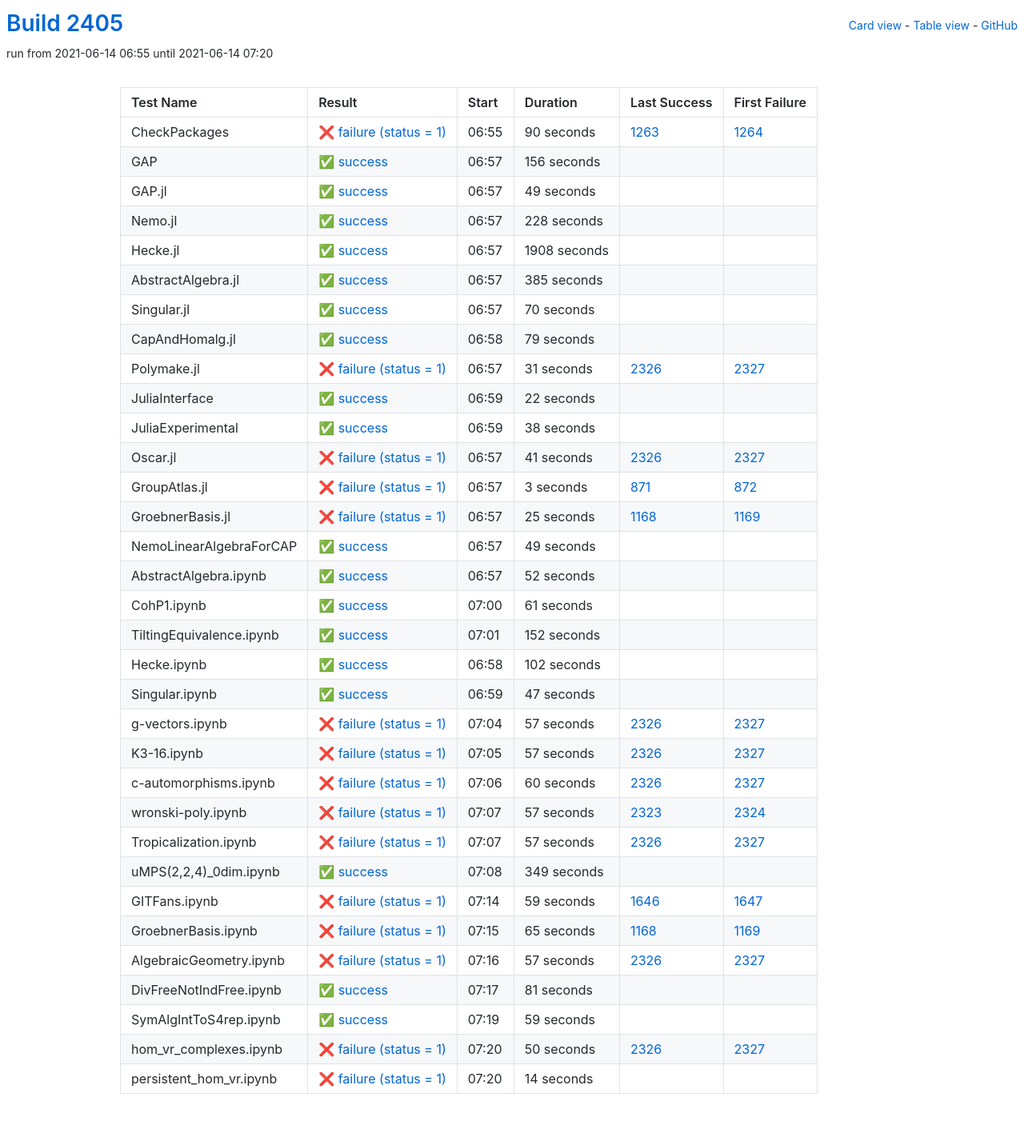
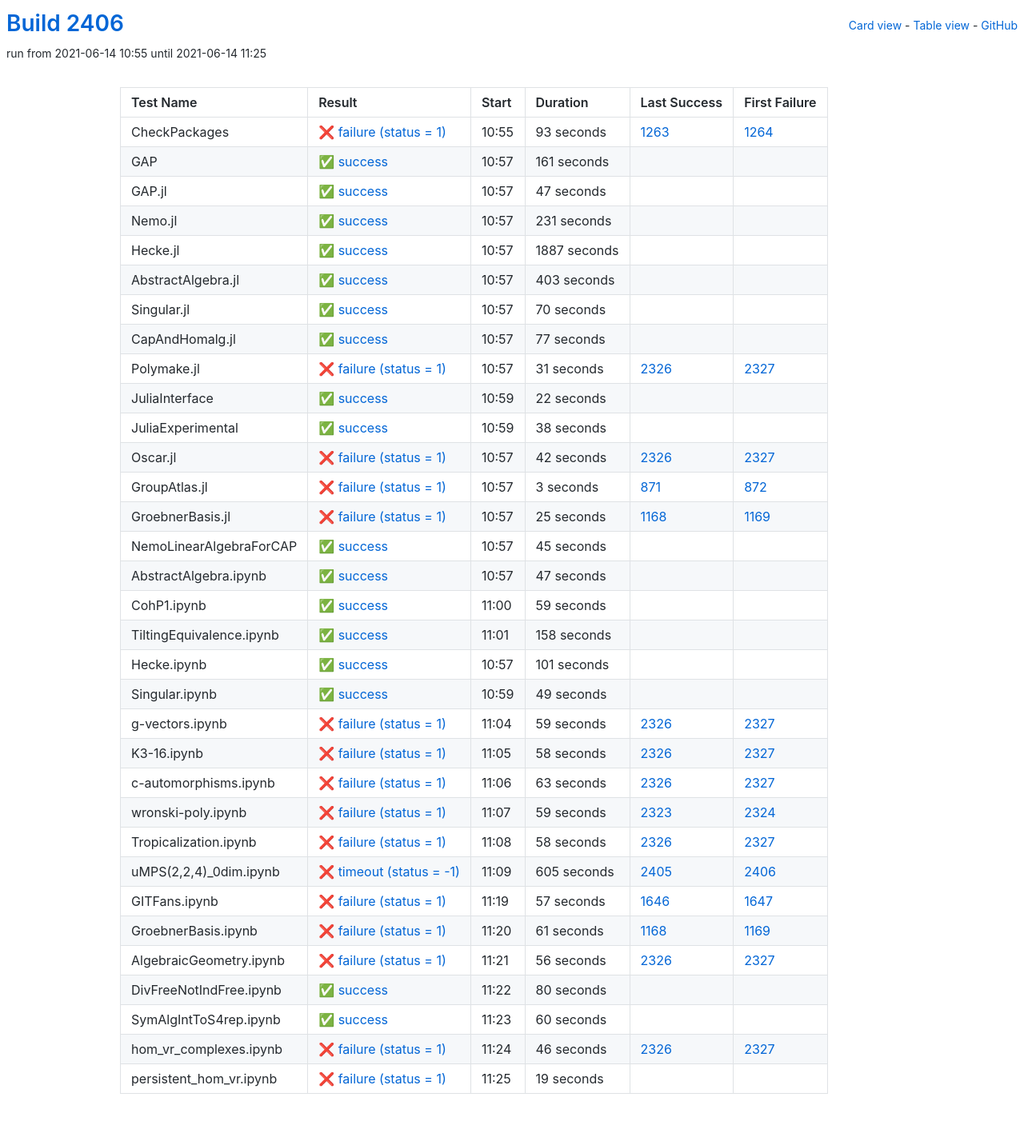
Before and after one commit to oscar-system/oscar-ci-status-stable, a Jekyll site: the page built from table.html, in a window 1280 px wide. Shown: the whole page at 80% size. Built offline with Jekyll 4.4.1, drawn with Linux system fonts in a browser that asks for light colours.

Commit message:
Build #2406

```diff
--- a/_data/ci.yml
+++ b/_data/ci.yml
@@ -1,6 +1,6 @@
 ---
-build: 2405
-build_url: https://oscarci.mathematik.uni-kl.de/job/oscar-stable/2405/
+build: 2406
+build_url: https://oscarci.mathematik.uni-kl.de/job/oscar-stable/2406/
 job: oscar-stable
 organization: oscar-system
 repo: oscar-ci-status-stable
@@ -8,80 +8,80 @@ repourl: https://github.com/oscar-system/oscar-ci-status-stable
 tests:
 - name: CheckPackages
   id: checkpackages
-  log: https://oscarci.mathematik.uni-kl.de/job/oscar-stable/2405/artifact/logs/build-2405/CheckPackages.log
-  start: 2021-06-14 06:55
+  log: https://oscarci.mathematik.uni-kl.de/job/oscar-stable/2406/artifact/logs/build-2406/CheckPackages.log
+  start: 2021-06-14 10:55
   success: false
   exitcode: 1
   status: failure
-  duration: 90
+  duration: 93
   last_success: 1263
   last_success_url: https://oscarci.mathematik.uni-kl.de/job/oscar-stable/1263/
   first_failure: 1264
   first_failure_url: https://oscarci.mathematik.uni-kl.de/job/oscar-stable/1264/
 - name: GAP
   id: gap
-  log: https://oscarci.mathematik.uni-kl.de/job/oscar-stable/2405/artifact/logs/build-2405/GAP.log
-  start: 2021-06-14 06:57
+  log: https://oscarci.mathematik.uni-kl.de/job/oscar-stable/2406/artifact/logs/build-2406/GAP.log
+  start: 2021-06-14 10:57
   success: true
   exitcode: 0
   status: success
-  duration: 156
+  duration: 161
   last_success: false
   last_success_url:
   first_failure: false
   first_failure_url:
 - name: GAP.jl
   id: gap-jl
-  log: https://oscarci.mathematik.uni-kl.de/job/oscar-stable/2405/artifact/logs/build-2405/GAP.jl.log
-  start: 2021-06-14 06:57
+  log: https://oscarci.mathematik.uni-kl.de/job/oscar-stable/2406/artifact/logs/build-2406/GAP.jl.log
+  start: 2021-06-14 10:57
   success: true
   exitcode: 0
   status: success
-  duration: 49
+  duration: 47
   last_success: false
   last_success_url:
   first_failure: false
   first_failure_url:
 - name: Nemo.jl
   id: nemo-jl
-  log: https://oscarci.mathematik.uni-kl.de/job/oscar-stable/2405/artifact/logs/build-2405/Nemo.jl.log
-  start: 2021-06-14 06:57
+  log: https://oscarci.mathematik.uni-kl.de/job/oscar-stable/2406/artifact/logs/build-2406/Nemo.jl.log
+  start: 2021-06-14 10:57
   success: true
   exitcode: 0
   status: success
-  duration: 228
+  duration: 231
   last_success: false
   last_success_url:
   first_failure: false
   first_failure_url:
 - name: Hecke.jl
   id: hecke-jl
-  log: https://oscarci.mathematik.uni-kl.de/job/oscar-stable/2405/artifact/logs/build-2405/Hecke.jl.log
-  start: 2021-06-14 06:57
+  log: https://oscarci.mathematik.uni-kl.de/job/oscar-stable/2406/artifact/logs/build-2406/Hecke.jl.log
+  start: 2021-06-14 10:57
   success: true
   exitcode: 0
   status: success
-  duration: 1908
+  duration: 1887
   last_success: false
   last_success_url:
   first_failure: false
   first_failure_url:
 - name: AbstractAlgebra.jl
   id: abstractalgebra-jl
-  log: https://oscarci.mathematik.uni-kl.de/job/oscar-stable/2405/artifact/logs/build-2405/AbstractAlgebra.jl.log
-  start: 2021-06-14 06:57
+  log: https://oscarci.mathematik.uni-kl.de/job/oscar-stable/2406/artifact/logs/build-2406/AbstractAlgebra.jl.log
+  start: 2021-06-14 10:57
   success: true
   exitcode: 0
   status: success
-  duration: 385
+  duration: 403
   last_success: false
   last_success_url:
   first_failure: false
   first_failure_url:
 - name: Singular.jl
   id: singular-jl
-  log: https://oscarci.mathematik.uni-kl.de/job/oscar-stable/2405/artifact/logs/build-2405/Singular.jl.log
-  start: 2021-06-14 06:57
+  log: https://oscarci.mathematik.uni-kl.de/job/oscar-stable/2406/artifact/logs/build-2406/Singular.jl.log
+  start: 2021-06-14 10:57
   success: true
   exitcode: 0
   status: success
@@ -92,20 +92,20 @@ tests:
   first_failure_url:
 - name: CapAndHomalg.jl
   id: capandhomalg-jl
-  log: https://oscarci.mathematik.uni-kl.de/job/oscar-stable/2405/artifact/logs/build-2405/CapAndHomalg.jl.log
-  start: 2021-06-14 06:58
+  log: https://oscarci.mathematik.uni-kl.de/job/oscar-stable/2406/artifact/logs/build-2406/CapAndHomalg.jl.log
+  start: 2021-06-14 10:57
   success: true
   exitcode: 0
   status: success
-  duration: 79
+  duration: 77
   last_success: false
   last_success_url:
   first_failure: false
   first_failure_url:
 - name: Polymake.jl
   id: polymake-jl
-  log: https://oscarci.mathematik.uni-kl.de/job/oscar-stable/2405/artifact/logs/build-2405/Polymake.jl.log
-  start: 2021-06-14 06:57
+  log: https://oscarci.mathematik.uni-kl.de/job/oscar-stable/2406/artifact/logs/build-2406/Polymake.jl.log
+  start: 2021-06-14 10:57
   success: false
   exitcode: 1
   status: failure
@@ -116,8 +116,8 @@ tests:
   first_failure_url: https://oscarci.mathematik.uni-kl.de/job/oscar-stable/2327/
 - name: JuliaInterface
   id: juliainterface
-  log: https://oscarci.mathematik.uni-kl.de/job/oscar-stable/2405/artifact/logs/build-2405/JuliaInterface.log
-  start: 2021-06-14 06:59
+  log: https://oscarci.mathematik.uni-kl.de/job/oscar-stable/2406/artifact/logs/build-2406/JuliaInterface.log
+  start: 2021-06-14 10:59
   success: true
   exitcode: 0
   status: success
@@ -128,8 +128,8 @@ tests:
   first_failure_url:
 - name: JuliaExperimental
   id: juliaexperimental
-  log: https://oscarci.mathematik.uni-kl.de/job/oscar-stable/2405/artifact/logs/build-2405/JuliaExperimental.log
-  start: 2021-06-14 06:59
+  log: https://oscarci.mathematik.uni-kl.de/job/oscar-stable/2406/artifact/logs/build-2406/JuliaExperimental.log
+  start: 2021-06-14 10:59
   success: true
   exitcode: 0
   status: success
@@ -140,20 +140,20 @@ tests:
   first_failure_url:
 - name: Oscar.jl
   id: oscar-jl
-  log: https://oscarci.mathematik.uni-kl.de/job/oscar-stable/2405/artifact/logs/build-2405/Oscar.jl.log
-  start: 2021-06-14 06:57
+  log: https://oscarci.mathematik.uni-kl.de/job/oscar-stable/2406/artifact/logs/build-2406/Oscar.jl.log
+  start: 2021-06-14 10:57
   success: false
   exitcode: 1
   status: failure
-  duration: 41
+  duration: 42
   last_success: 2326
   last_success_url: https://oscarci.mathematik.uni-kl.de/job/oscar-stable/2326/
   first_failure: 2327
   first_failure_url: https://oscarci.mathematik.uni-kl.de/job/oscar-stable/2327/
 - name: GroupAtlas.jl
   id: groupatlas-jl
-  log: https://oscarci.mathematik.uni-kl.de/job/oscar-stable/2405/artifact/logs/build-2405/GroupAtlas.jl.log
-  start: 2021-06-14 06:57
+  log: https://oscarci.mathematik.uni-kl.de/job/oscar-stable/2406/artifact/logs/build-2406/GroupAtlas.jl.log
+  start: 2021-06-14 10:57
   success: false
   exitcode: 1
   status: failure
@@ -164,8 +164,8 @@ tests:
   first_failure_url: https://oscarci.mathematik.uni-kl.de/job/oscar-stable/872/
 - name: GroebnerBasis.jl
   id: groebnerbasis-jl
-  log: https://oscarci.mathematik.uni-kl.de/job/oscar-stable/2405/artifact/logs/build-2405/GroebnerBasis.jl.log
-  start: 2021-06-14 06:57
+  log: https://oscarci.mathematik.uni-kl.de/job/oscar-stable/2406/artifact/logs/build-2406/GroebnerBasis.jl.log
+  start: 2021-06-14 10:57
   success: false
   exitcode: 1
   status: failure
@@ -176,8 +176,68 @@ tests:
   first_failure_url: https://oscarci.mathematik.uni-kl.de/job/oscar-stable/1169/
 - name: NemoLinearAlgebraForCAP
   id: nemolinearalgebraforcap
-  log: https://oscarci.mathematik.uni-kl.de/job/oscar-stable/2405/artifact/logs/build-2405/NemoLinearAlgebraForCAP.log
-  start: 2021-06-14 06:57
+  log: https://oscarci.mathematik.uni-kl.de/job/oscar-stable/2406/artifact/logs/build-2406/NemoLinearAlgebraForCAP.log
+  start: 2021-06-14 10:57
+  success: true
+  exitcode: 0
+  status: success
+  duration: 45
+  last_success: false
+  last_success_url:
+  first_failure: false
+  first_failure_url:
+- name: AbstractAlgebra.ipynb
+  id: abstractalgebra-ipynb
+  log: https://oscarci.mathematik.uni-kl.de/job/oscar-stable/2406/artifact/logs/build-2406/AbstractAlgebra.ipynb.log
+  start: 2021-06-14 10:57
+  success: true
+  exitcode: 0
+  status: success
+  duration: 47
+  last_success: false
+  last_success_url:
+  first_failure: false
+  first_failure_url:
+- name: CohP1.ipynb
+  id: cohp1-ipynb
+  log: https://oscarci.mathematik.uni-kl.de/job/oscar-stable/2406/artifact/logs/build-2406/CohP1.ipynb.log
+  start: 2021-06-14 11:00
+  success: true
+  exitcode: 0
+  status: success
+  duration: 59
+  last_success: false
+  last_success_url:
+  first_failure: false
+  first_failure_url:
+- name: TiltingEquivalence.ipynb
+  id: tiltingequivalence-ipynb
+  log: https://oscarci.mathematik.uni-kl.de/job/oscar-stable/2406/artifact/logs/build-2406/TiltingEquivalence.ipynb.log
+  start: 2021-06-14 11:01
+  success: true
+  exitcode: 0
+  status: success
+  duration: 158
+  last_success: false
+  last_success_url:
+  first_failure: false
+  first_failure_url:
+- name: Hecke.ipynb
+  id: hecke-ipynb
+  log: https://oscarci.mathematik.uni-kl.de/job/oscar-stable/2406/artifact/logs/build-2406/Hecke.ipynb.log
+  start: 2021-06-14 10:57
+  success: true
+  exitcode: 0
+  status: success
+  duration: 101
+  last_success: false
+  last_success_url:
+  first_failure: false
+  first_failure_url:
+- name: Singular.ipynb
+  id: singular-ipynb
+  log: https://oscarci.mathematik.uni-kl.de/job/oscar-stable/2406/artifact/logs/build-2406/Singular.ipynb.log
+  start: 2021-06-14 10:59
   success: true
   exitcode: 0
   status: success
@@ -186,218 +246,158 @@ tests:
   last_success_url:
   first_failure: false
   first_failure_url:
-- name: AbstractAlgebra.ipynb
-  id: abstractalgebra-ipynb
-  log: https://oscarci.mathematik.uni-kl.de/job/oscar-stable/2405/artifact/logs/build-2405/AbstractAlgebra.ipynb.log
-  start: 2021-06-14 06:57
-  success: true
-  exitcode: 0
-  status: success
-  duration: 52
-  last_success: false
-  last_success_url:
-  first_failure: false
-  first_failure_url:
-- name: CohP1.ipynb
-  id: cohp1-ipynb
-  log: https://oscarci.mathematik.uni-kl.de/job/oscar-stable/2405/artifact/logs/build-2405/CohP1.ipynb.log
-  start: 2021-06-14 07:00
-  success: true
-  exitcode: 0
-  status: success
-  duration: 61
-  last_success: false
-  last_success_url:
-  first_failure: false
-  first_failure_url:
-- name: TiltingEquivalence.ipynb
-  id: tiltingequivalence-ipynb
-  log: https://oscarci.mathematik.uni-kl.de/job/oscar-stable/2405/artifact/logs/build-2405/TiltingEquivalence.ipynb.log
-  start: 2021-06-14 07:01
-  success: true
-  exitcode: 0
-  status: success
-  duration: 152
-  last_success: false
-  last_success_url:
-  first_failure: false
-  first_failure_url:
-- name: Hecke.ipynb
-  id: hecke-ipynb
-  log: https://oscarci.mathematik.uni-kl.de/job/oscar-stable/2405/artifact/logs/build-2405/Hecke.ipynb.log
-  start: 2021-06-14 06:58
-  success: true
-  exitcode: 0
-  status: success
-  duration: 102
-  last_success: false
-  last_success_url:
-  first_failure: false
-  first_failure_url:
-- name: Singular.ipynb
-  id: singular-ipynb
-  log: https://oscarci.mathematik.uni-kl.de/job/oscar-stable/2405/artifact/logs/build-2405/Singular.ipynb.log
-  start: 2021-06-14 06:59
-  success: true
-  exitcode: 0
-  status: success
-  duration: 47
-  last_success: false
-  last_success_url:
-  first_failure: false
-  first_failure_url:
 - name: g-vectors.ipynb
   id: g-vectors-ipynb
-  log: https://oscarci.mathematik.uni-kl.de/job/oscar-stable/2405/artifact/logs/build-2405/g-vectors.ipynb.log
-  start: 2021-06-14 07:04
+  log: https://oscarci.mathematik.uni-kl.de/job/oscar-stable/2406/artifact/logs/build-2406/g-vectors.ipynb.log
+  start: 2021-06-14 11:04
   success: false
   exitcode: 1
   status: failure
-  duration: 57
+  duration: 59
   last_success: 2326
   last_success_url: https://oscarci.mathematik.uni-kl.de/job/oscar-stable/2326/
   first_failure: 2327
   first_failure_url: https://oscarci.mathematik.uni-kl.de/job/oscar-stable/2327/
 - name: K3-16.ipynb
   id: k3-16-ipynb
-  log: https://oscarci.mathematik.uni-kl.de/job/oscar-stable/2405/artifact/logs/build-2405/K3-16.ipynb.log
-  start: 2021-06-14 07:05
+  log: https://oscarci.mathematik.uni-kl.de/job/oscar-stable/2406/artifact/logs/build-2406/K3-16.ipynb.log
+  start: 2021-06-14 11:05
   success: false
   exitcode: 1
   status: failure
-  duration: 57
+  duration: 58
   last_success: 2326
   last_success_url: https://oscarci.mathematik.uni-kl.de/job/oscar-stable/2326/
   first_failure: 2327
   first_failure_url: https://oscarci.mathematik.uni-kl.de/job/oscar-stable/2327/
 - name: c-automorphisms.ipynb
   id: c-automorphisms-ipynb
-  log: https://oscarci.mathematik.uni-kl.de/job/oscar-stable/2405/artifact/logs/build-2405/c-automorphisms.ipynb.log
-  start: 2021-06-14 07:06
+  log: https://oscarci.mathematik.uni-kl.de/job/oscar-stable/2406/artifact/logs/build-2406/c-automorphisms.ipynb.log
+  start: 2021-06-14 11:06
   success: false
   exitcode: 1
   status: failure
-  duration: 60
+  duration: 63
   last_success: 2326
   last_success_url: https://oscarci.mathematik.uni-kl.de/job/oscar-stable/2326/
   first_failure: 2327
   first_failure_url: https://oscarci.mathematik.uni-kl.de/job/oscar-stable/2327/
 - name: wronski-poly.ipynb
   id: wronski-poly-ipynb
-  log: https://oscarci.mathematik.uni-kl.de/job/oscar-stable/2405/artifact/logs/build-2405/wronski-poly.ipynb.log
-  start: 2021-06-14 07:07
+  log: https://oscarci.mathematik.uni-kl.de/job/oscar-stable/2406/artifact/logs/build-2406/wronski-poly.ipynb.log
+  start: 2021-06-14 11:07
   success: false
   exitcode: 1
   status: failure
-  duration: 57
+  duration: 59
   last_success: 2323
   last_success_url: https://oscarci.mathematik.uni-kl.de/job/oscar-stable/2323/
   first_failure: 2324
   first_failure_url: https://oscarci.mathematik.uni-kl.de/job/oscar-stable/2324/
 - name: Tropicalization.ipynb
   id: tropicalization-ipynb
-  log: https://oscarci.mathematik.uni-kl.de/job/oscar-stable/2405/artifact/logs/build-2405/Tropicalization.ipynb.log
-  start: 2021-06-14 07:07
+  log: https://oscarci.mathematik.uni-kl.de/job/oscar-stable/2406/artifact/logs/build-2406/Tropicalization.ipynb.log
+  start: 2021-06-14 11:08
   success: false
   exitcode: 1
   status: failure
-  duration: 57
+  duration: 58
   last_success: 2326
   last_success_url: https://oscarci.mathematik.uni-kl.de/job/oscar-stable/2326/
   first_failure: 2327
   first_failure_url: https://oscarci.mathematik.uni-kl.de/job/oscar-stable/2327/
 - name: uMPS(2,2,4)_0dim.ipynb
   id: umps-2-2-4-0dim-ipynb
-  log: https://oscarci.mathematik.uni-kl.de/job/oscar-stable/2405/artifact/logs/build-2405/uMPS-2-2-4-_0dim.ipynb.log
-  start: 2021-06-14 07:08
-  success: true
-  exitcode: 0
-  status: success
-  duration: 349
-  last_success: false
-  last_success_url:
-  first_failure: false
-  first_failure_url:
+  log: https://oscarci.mathematik.uni-kl.de/job/oscar-stable/2406/artifact/logs/build-2406/uMPS-2-2-4-_0dim.ipynb.log
+  start: 2021-06-14 11:09
+  success: false
+  exitcode: -1
+  status: timeout
+  duration: 605
+  last_success: 2405
+  last_success_url: https://oscarci.mathematik.uni-kl.de/job/oscar-stable/2405/
+  first_failure: 2406
+  first_failure_url: https://oscarci.mathematik.uni-kl.de/job/oscar-stable/2406/
 - name: GITFans.ipynb
   id: gitfans-ipynb
-  log: https://oscarci.mathematik.uni-kl.de/job/oscar-stable/2405/artifact/logs/build-2405/GITFans.ipynb.log
-  start: 2021-06-14 07:14
+  log: https://oscarci.mathematik.uni-kl.de/job/oscar-stable/2406/artifact/logs/build-2406/GITFans.ipynb.log
+  start: 2021-06-14 11:19
   success: false
   exitcode: 1
   status: failure
-  duration: 59
+  duration: 57
   last_success: 1646
   last_success_url: https://oscarci.mathematik.uni-kl.de/job/oscar-stable/1646/
   first_failure: 1647
   first_failure_url: https://oscarci.mathematik.uni-kl.de/job/oscar-stable/1647/
 - name: GroebnerBasis.ipynb
   id: groebnerbasis-ipynb
-  log: https://oscarci.mathematik.uni-kl.de/job/oscar-stable/2405/artifact/logs/build-2405/GroebnerBasis.ipynb.log
-  start: 2021-06-14 07:15
+  log: https://oscarci.mathematik.uni-kl.de/job/oscar-stable/2406/artifact/logs/build-2406/GroebnerBasis.ipynb.log
+  start: 2021-06-14 11:20
   success: false
   exitcode: 1
   status: failure
-  duration: 65
+  duration: 61
   last_success: 1168
   last_success_url: https://oscarci.mathematik.uni-kl.de/job/oscar-stable/1168/
   first_failure: 1169
   first_failure_url: https://oscarci.mathematik.uni-kl.de/job/oscar-stable/1169/
 - name: AlgebraicGeometry.ipynb
   id: algebraicgeometry-ipynb
-  log: https://oscarci.mathematik.uni-kl.de/job/oscar-stable/2405/artifact/logs/build-2405/AlgebraicGeometry.ipynb.log
-  start: 2021-06-14 07:16
+  log: https://oscarci.mathematik.uni-kl.de/job/oscar-stable/2406/artifact/logs/build-2406/AlgebraicGeometry.ipynb.log
+  start: 2021-06-14 11:21
   success: false
   exitcode: 1
   status: failure
-  duration: 57
+  duration: 56
   last_success: 2326
   last_success_url: https://oscarci.mathematik.uni-kl.de/job/oscar-stable/2326/
   first_failure: 2327
   first_failure_url: https://oscarci.mathematik.uni-kl.de/job/oscar-stable/2327/
 - name: DivFreeNotIndFree.ipynb
   id: divfreenotindfree-ipynb
-  log: https://oscarci.mathematik.uni-kl.de/job/oscar-stable/2405/artifact/logs/build-2405/DivFreeNotIndFree.ipynb.log
-  start: 2021-06-14 07:17
+  log: https://oscarci.mathematik.uni-kl.de/job/oscar-stable/2406/artifact/logs/build-2406/DivFreeNotIndFree.ipynb.log
+  start: 2021-06-14 11:22
   success: true
   exitcode: 0
   status: success
-  duration: 81
+  duration: 80
   last_success: false
   last_success_url:
   first_failure: false
   first_failure_url:
 - name: SymAlgIntToS4rep.ipynb
   id: symalginttos4rep-ipynb
-  log: https://oscarci.mathematik.uni-kl.de/job/oscar-stable/2405/artifact/logs/build-2405/SymAlgIntToS4rep.ipynb.log
-  start: 2021-06-14 07:19
+  log: https://oscarci.mathematik.uni-kl.de/job/oscar-stable/2406/artifact/logs/build-2406/SymAlgIntToS4rep.ipynb.log
+  start: 2021-06-14 11:23
   success: true
   exitcode: 0
   status: success
-  duration: 59
+  duration: 60
   last_success: false
   last_success_url:
   first_failure: false
   first_failure_url:
 - name: hom_vr_complexes.ipynb
   id: hom-vr-complexes-ipynb
-  log: https://oscarci.mathematik.uni-kl.de/job/oscar-stable/2405/artifact/logs/build-2405/hom_vr_complexes.ipynb.log
-  start: 2021-06-14 07:20
+  log: https://oscarci.mathematik.uni-kl.de/job/oscar-stable/2406/artifact/logs/build-2406/hom_vr_complexes.ipynb.log
+  start: 2021-06-14 11:24
   success: false
   exitcode: 1
   status: failure
-  duration: 50
+  duration: 46
   last_success: 2326
   last_success_url: https://oscarci.mathematik.uni-kl.de/job/oscar-stable/2326/
   first_failure: 2327
   first_failure_url: https://oscarci.mathematik.uni-kl.de/job/oscar-stable/2327/
 - name: persistent_hom_vr.ipynb
   id: persistent-hom-vr-ipynb
-  log: https://oscarci.mathematik.uni-kl.de/job/oscar-stable/2405/artifact/logs/build-2405/persistent_hom_vr.ipynb.log
-  start: 2021-06-14 07:20
+  log: https://oscarci.mathematik.uni-kl.de/job/oscar-stable/2406/artifact/logs/build-2406/persistent_hom_vr.ipynb.log
+  start: 2021-06-14 11:25
   success: false
   exitcode: 1
   status: failure
-  duration: 14
+  duration: 19
   last_success: false
   last_success_url:
   first_failure: false
```
Also changed, not shown: README.md.
